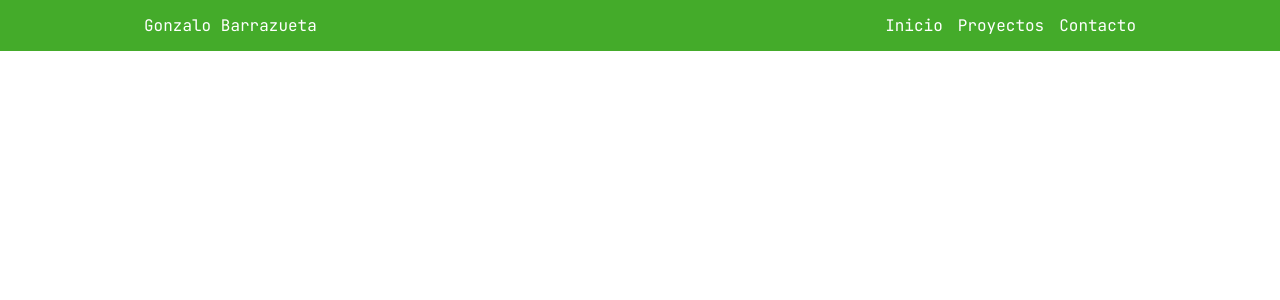
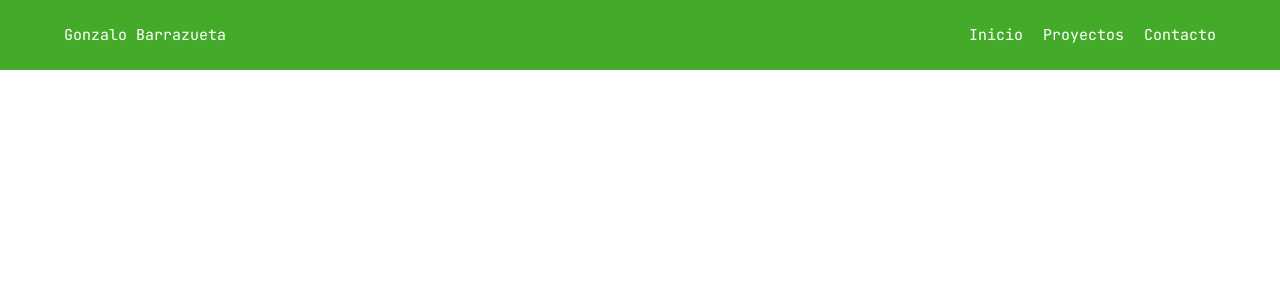
Before and after one commit to gonzalobarrazueta/developer-portfolio, an Angular app: page /home in a window 1280 px wide. Shown: the top 300 px of the page. Built offline with nearby package versions, Linux system fonts and the light colour scheme.

Commit message:
Add hamburger menu

```diff
--- a/src/app/components/navbar/navbar.component.html
+++ b/src/app/components/navbar/navbar.component.html
@@ -1,7 +1,7 @@
 <header>
   <nav>
     <a href="#" class="logo">Gonzalo Barrazueta</a>
-    <button class="nav-toggle">
+    <button class="nav-toggle" (click)="toggleNavMenu()" aria-label="Toggle menu">
       <fa-icon [icon]="faBars"></fa-icon>
     </button>
     <ul class="nav-menu">
--- a/src/app/components/navbar/navbar.component.scss
+++ b/src/app/components/navbar/navbar.component.scss
@@ -5,7 +5,7 @@
 
 header {
   background-color: #44AB2A;
-  padding: 15px 3%;
+  padding: 15px 3% 15px 10%;
   width: 100%;
 
   position: fixed;
@@ -19,14 +19,21 @@ nav {
   justify-content: space-between;
   align-items: center;
 
-  max-width: 992px;
   margin: 0 auto;
 }
 
 a {
   text-decoration: none;
   color: #FFFFFF;
-};
+}
+
+.logo, .nav-menu {
+  font-size: 15px;
+}
+
+.logo {
+  white-space: nowrap;
+}
 
 .nav-toggle {
   color: #FFFFFF;
@@ -34,23 +41,66 @@ a {
   border: none;
   padding: 0 10px;
   font-size: 20px;
-
-  display: none;
 }
 
 .nav-menu {
   margin: 0;
-  padding: 0;
+  padding: 20px 0;
 
   display: flex;
-  gap: 15px;
+  flex-direction: column;
+  align-items: center;
+  gap: 20px;
+
+  position: fixed;
+  top: 50px;
+  left: 100%;
+  transition: left 0.5s;
+
+  width: 100%;
+  height: calc(100% - 50px);
+  overflow-y: auto;
+
+  background: linear-gradient(180deg, rgba(97,176,78,1) 0%, rgba(255,255,255,0.6) 100%);
+  backdrop-filter: blur(5px);
+}
+
+.nav-menu-visible {
+  left: 0;
+}
 
 .nav-menu-item {
   width: max-content;
   list-style-type: none;
+  line-height: 50px;
 }
 
 .nav-menu-link:hover {
   text-decoration: underline;
 }
+
+@media (min-width: 900px) {
+  header {
+    padding: 15px 5%;
   }
+
+  .nav-toggle {
+    display: none;
+  }
+
+  .nav-menu {
+    flex-direction: row;
+    justify-content: right;
+
+    position: static;
+    top: 0;
+    left: 0;
+
+    background: none;
+    backdrop-filter: none;
+  }
+
+  .nav-menu-item {
+    line-height: 0;
+  }
+}
--- a/src/app/components/navbar/navbar.component.ts
+++ b/src/app/components/navbar/navbar.component.ts
@@ -2,7 +2,6 @@ import { Component } from '@angular/core';
 import { CommonModule } from '@angular/common';
 import { FontAwesomeModule } from "@fortawesome/angular-fontawesome";
 import { faBars } from "@fortawesome/free-solid-svg-icons";
-
 
 @Component({
   selector: 'app-navbar',
@@ -14,4 +13,11 @@ import { faBars } from "@fortawesome/free-solid-svg-icons";
 export class NavbarComponent {
 
   protected readonly faBars = faBars;
+
+  toggleNavMenu() {
+    const navMenu = document.querySelector(".nav-menu");
+    if (navMenu != null ) {
+      navMenu.classList.toggle("nav-menu-visible");
+    }
+  }
 }
```
Lines whose indentation alone changed are shown as unchanged.
